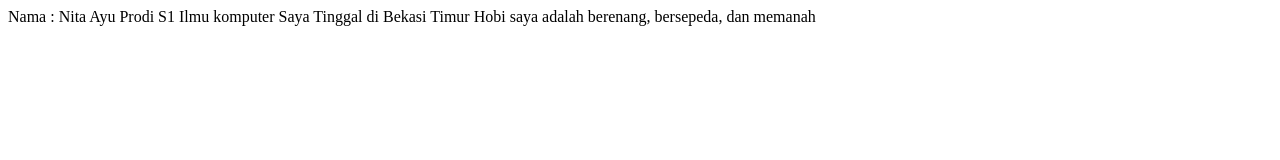
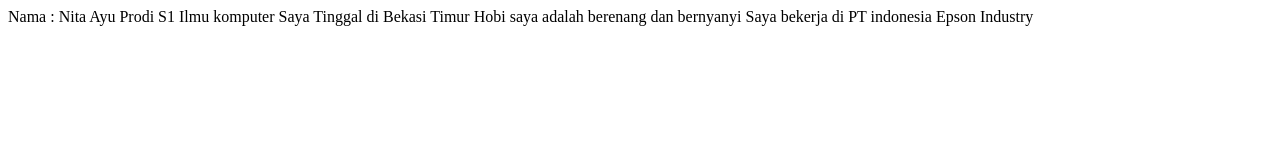
Before and after one commit to nitaayu964/nitaayu964.github.io, a plain HTML site: page index.html in a window 1280 px wide. Drawn offline with Linux system fonts and the light colour scheme.

Commit message:
Update index.html

```diff
--- a/index.html
+++ b/index.html
@@ -7,6 +7,7 @@
         Nama : Nita Ayu
 Prodi S1 Ilmu komputer
 Saya Tinggal di Bekasi Timur
-Hobi saya adalah berenang, bersepeda, dan memanah
+Hobi saya adalah berenang dan bernyanyi
+Saya bekerja di PT indonesia Epson Industry
     </body>
 </html>
```
